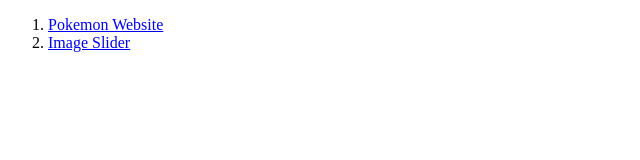
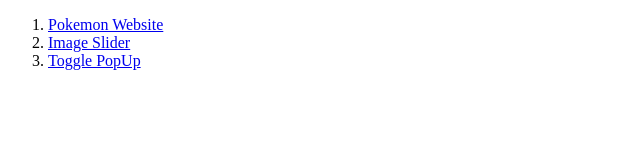
Before and after one commit to Ankit-Jha1/Projects_Page, a plain HTML site: page index.html in a window 1280 px wide. Shown: the whole page, without its empty margins (0-640 px from the left). Drawn offline with Linux system fonts and the light colour scheme.

Commit message:
Add popup project link to page

```diff
--- a/index.html
+++ b/index.html
@@ -14,6 +14,9 @@
       <li>
         <a target="_blank" href="Image_Slider\index.html">Image Slider</a>
       </li>
+      <li>
+        <a href="PopUp_Toggle\index.html" target="_blank">Toggle PopUp</a>
+      </li>
     </ol>
   </body>
 </html>
```
